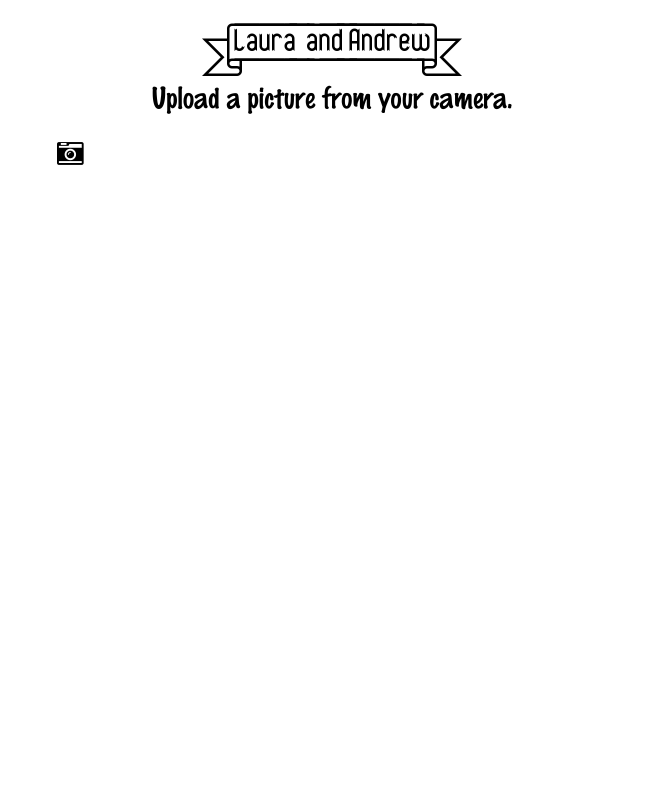
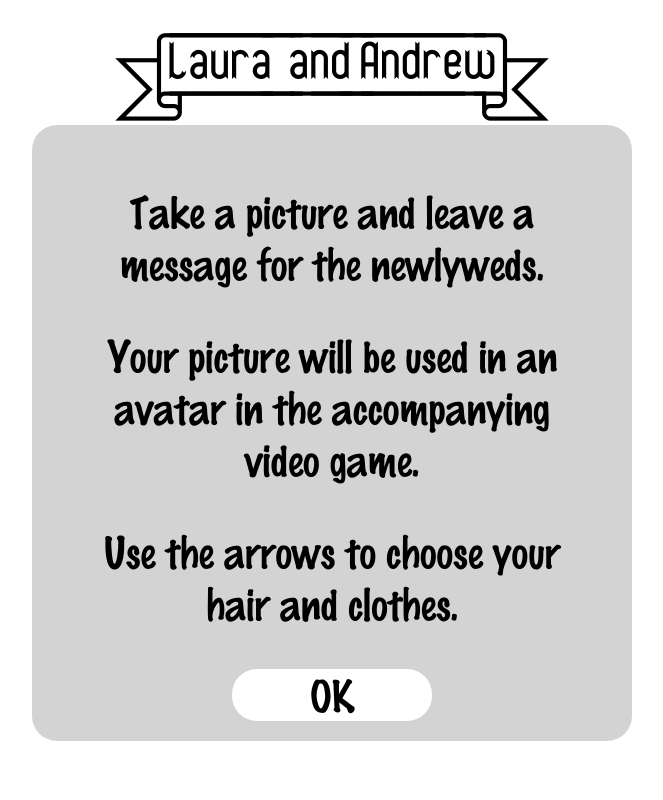
Before and after one commit to tgerdes/guestbook, a Django app: page / in a window 1280 px wide. Shown: the whole page, without its empty margins (308-971 px from the left). Run offline with Django 3.2, Linux system fonts and the light colour scheme; some libraries are stand-ins or nearby versions.

Commit message:
Add intro and success messages
Make this a bit more of a workflow that people follow to upload stuff.

```diff
--- a/guestbook/entries/static/capture.css
+++ b/guestbook/entries/static/capture.css
@@ -12,8 +12,9 @@
 
 
 body {
-   font-size: 20pt;
+   font-size: 30pt;
    font-family: marker;
+    text-align: center;
 }
 
 video {
@@ -23,14 +24,41 @@ video {
     transform: scale(-1, 1);
     filter: FlipH;
 }
+
 div.title {
     font-family: banner;
-    font-size: 30pt;
-    text-align: center;
+    font-size: 50pt;
 }
+
+div.intro {
+    background: lightgray;
+    padding: 20px 50px;
+    margin-left: 20px;
+    margin-right: 20px;
+    border-radius:25px;
+    cursor: pointer;
+}
+
+div.intro div {
+    background: white;
+    width: 200px;
+    border-radius:25px;
+    margin-left: auto;
+    margin-right: auto;
+}
+
+div.success {
+    background: lightgreen;
+    padding: 20px 50px;
+    margin-left: 20px;
+    margin-right: 20px;
+    border-radius:25px;
+    cursor: pointer;
+}
+
 div.video-hint {
-    text-align: center;
 }
+
 div.content {
   max-width: 640px;
   margin-left: auto;
@@ -46,13 +74,23 @@ video,
     display: none;
 }
 
-table {
+#sprite-container {
+    height: 390px;
+}
+
+#sprite-preview {
+    margin: 0 auto;
     width: 100%;
     zoom: 2.0;
-    margin: 0 auto;
+    -moz-transform:  scale(4.0,4.0);
+    -moz-transform-origin: top;
 }
 
-div.preview {
+/* Initially hidden */
+div.capture,
+div.success,
+div.preview,
+.working {
     display: none;
 }
 
@@ -74,7 +112,7 @@ textarea {
 
 .fa-6 {
     align: center;
-    font-size: 20em;
+    font-size: 500px;
 }
 
 input.preview {
@@ -84,9 +122,7 @@ input.preview {
 .buttons {
     margin: 10px 0px;
 }
-.working {
-    display: none;
-}
+
 .buttons button {
     height: 64px;
     font-size: 20pt;
--- a/guestbook/entries/static/capture.js
+++ b/guestbook/entries/static/capture.js
@@ -57,11 +57,12 @@
         thumbcanvas.width = 48;
         thumbcanvas.height = 66;
         function cancel() {
+            $("div.success").hide();
             $("div.preview").hide();
             $("div.capture").show();
             $("textarea").val("");
         }
-
+        $("div.success").on('click', cancel);
         $("img").on("click", cancel);
         $("#cancel").on("click", cancel);
         $("#submit").on("click", function() {
@@ -73,9 +74,10 @@
             working.show();
             xhr.onreadystatechange = function() {
                 if(xhr.readyState == 4) {
-                    cancel();
                     buttons.show();
                     working.hide();
+                    $("div.preview").hide();
+                    $("div.success").show();
                 }
             }
             d.append("image", dataURItoBlob($("#output").attr("src")), "image.png");
@@ -91,6 +93,9 @@
         var hint = document.querySelector("div.video-hint");
         hint.innerHTML = "Allow access to the camera!";
         fileSel = $("input");
+        $('div.intro').on("click", function() {
+            $('div.intro').hide();
+            $("div.capture").show();
             compatibility.getUserMedia({video: true}, function(stream) {
                 try {
                     video.src = window.URL.createObjectURL(stream);
@@ -120,6 +125,7 @@
                     e.preventDefault();
                     fileSel.click();
                 } );
+            });
         });
         function snapshot() {
             ctx.drawImage(video, sx, sy, sw, sh, dx, dy, dw, dh);
--- a/guestbook/entries/templates/home.html
+++ b/guestbook/entries/templates/home.html
@@ -11,8 +11,13 @@
         <div class="content">
             <div class="title">
                 (L_a_u_r_a_ _ a_n_d_ _A_n_d_r_e_w)<br>
-
             </div>
+        <div class="intro">
+            <p>Take a picture and leave a message for the newlyweds.</p>
+            <p>Your picture will be used in an avatar in the accompanying video game.</p>
+            <p>Use the arrows to choose your hair and clothes.</p>
+            <div>OK</div>
+        </div>
         <div class="capture">
           <div class="video-hint"></div>
           <video autoplay></video>
@@ -46,6 +51,11 @@
                 <button id="submit">Submit</button>
             </div>
         </div>
+        <div class="success">
+            <p>Success!</p>
+            <p>Thank you! Visit the kiosk to view your avatar in the game!</p>
+            <div class="title">[T_a_k_e_ _a_n_o_t_h_e_r]</div>
+        </div>
         </div>
     </body>
     <script type="text/javascript" src="//code.jquery.com/jquery-1.10.2.min.js"></script>
```
Lines whose indentation alone changed are shown as unchanged.
